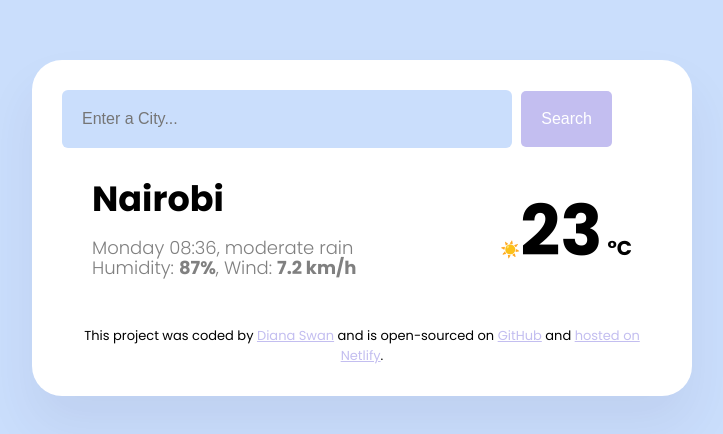
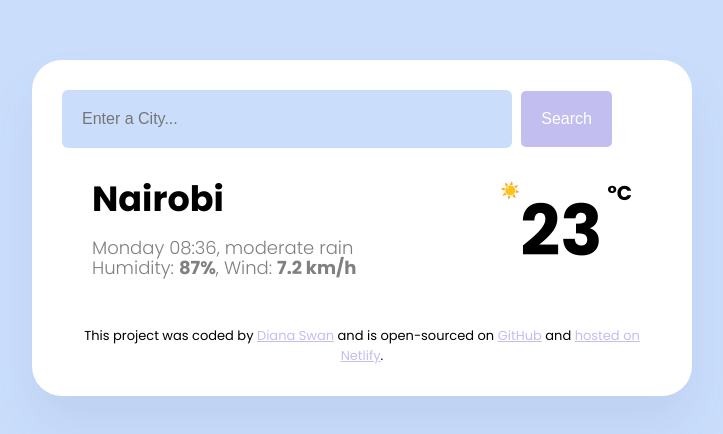
Before and after one commit to DianaSwan/WeatherAppWeek7, a website: page index.html in a window 1280 px wide. Shown: the whole page, without its empty margins (278-1001 px from the left). Drawn offline with Linux system fonts and the light colour scheme.

Commit message:
Align items flex-start for current temp

```diff
--- a/src/styles.css
+++ b/src/styles.css
@@ -58,7 +58,7 @@ main {
   font-size: 70px;
   font-weight: bold;
   display: flex;
-  align-items: baseline;
+  align-items: flex-start;
 }
 
 .current-temperature-icon {
```
